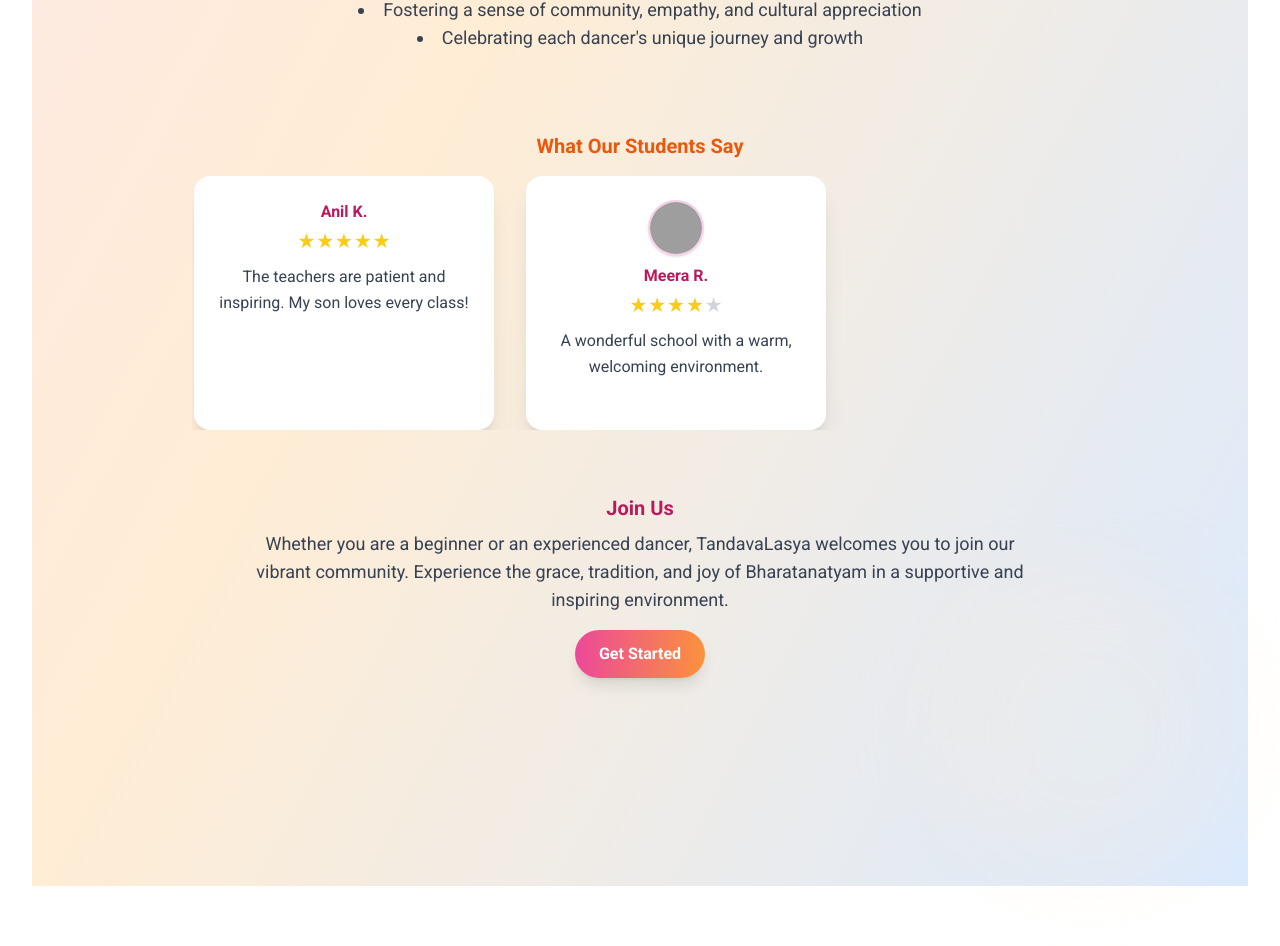
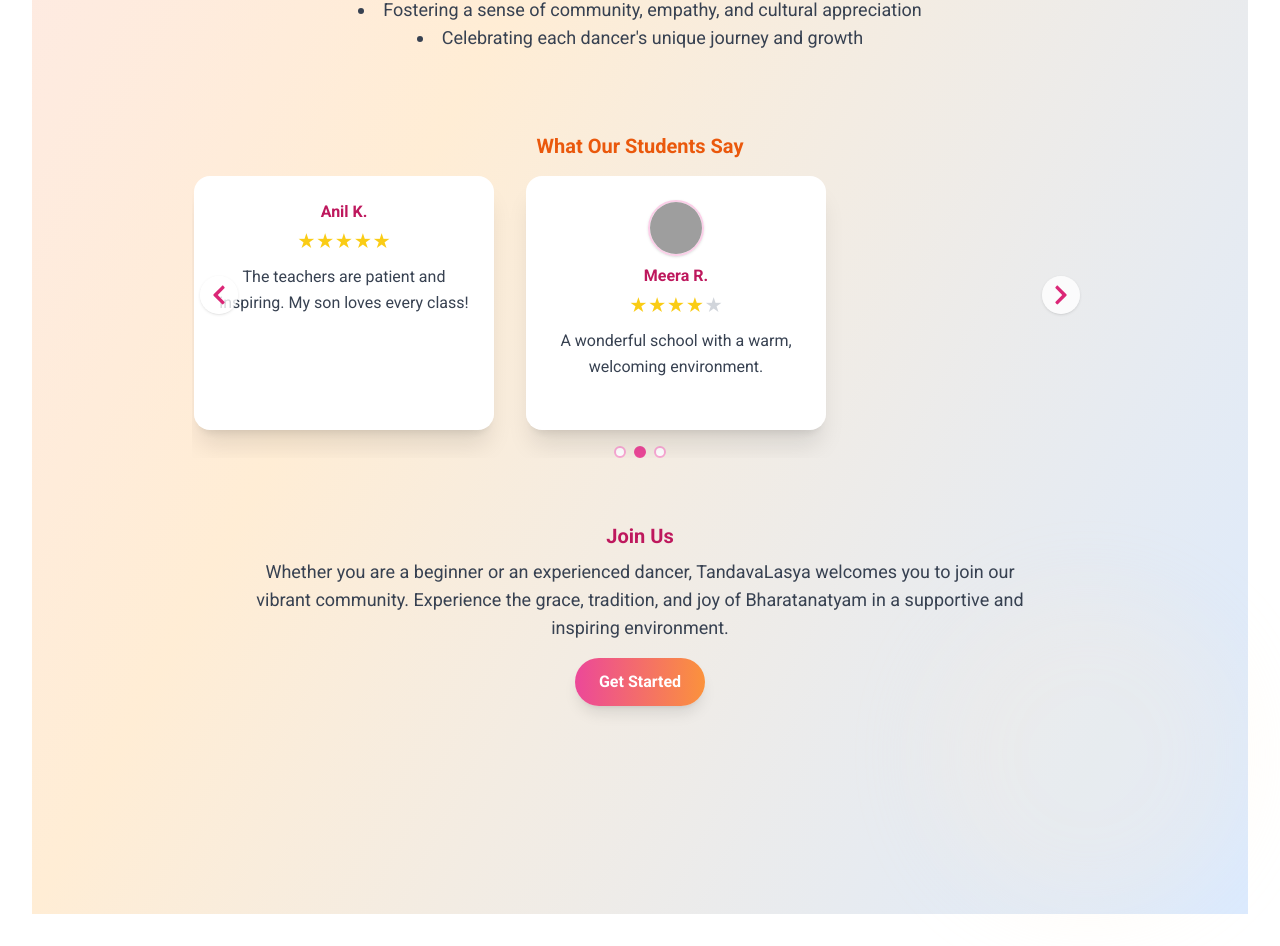
Before and after one commit to tandavalasya/browser, a React (Vite) app: page / in a window 1280 px wide. Shown: the part 1439-2385 px from the top of the page. Before the commit the page ends 2357 px from the top, so only its background shows below. Built offline with nearby package versions, Linux system fonts and the light colour scheme; grey boxes are pictures that could not be loaded.

Commit message:
Feature: Add left/right arrows and dots to reviews carousel for manual navigation and better UX

```diff
--- a/src/pages/Home.jsx
+++ b/src/pages/Home.jsx
@@ -1,6 +1,7 @@
 import React, { useEffect, useState, useRef } from 'react';
 import { motion, useAnimation } from 'framer-motion';
 import { Link } from 'react-router-dom';
+import { FaChevronLeft, FaChevronRight } from 'react-icons/fa';
 
 const containerVariants = {
   hidden: {},
@@ -32,6 +33,7 @@
 
 const Home = () => {
   const [reviews, setReviews] = useState([]);
+  const [currentIndex, setCurrentIndex] = useState(0);
   const carouselRef = useRef(null);
   const controls = useAnimation();
   useEffect(() => {
@@ -39,16 +41,20 @@
   }, []);
   // Auto-scroll logic
   useEffect(() => {
-    let interval;
-    if (reviews.length > 1) {
-      let index = 0;
-      interval = setInterval(() => {
-        index = (index + 1) % reviews.length;
-        controls.start({ x: -index * 340 });
-      }, 3500);
-    }
+    if (reviews.length <= 1) return;
+    let index = currentIndex;
+    const interval = setInterval(() => {
+      index = (index + 1) % reviews.length;
+      setCurrentIndex(index);
+    }, 3500);
     return () => clearInterval(interval);
-  }, [reviews, controls]);
+  }, [reviews, currentIndex]);
+  useEffect(() => {
+    controls.start({ x: -currentIndex * 340 });
+  }, [currentIndex, controls]);
+  const goTo = (idx) => setCurrentIndex(idx);
+  const prev = () => setCurrentIndex((prev) => (prev === 0 ? reviews.length - 1 : prev - 1));
+  const next = () => setCurrentIndex((prev) => (prev === reviews.length - 1 ? 0 : prev + 1));
 
   return (
     <div className="relative flex flex-col items-center justify-center w-full pb-20">
@@ -130,6 +136,13 @@
       {/* Reviews Carousel - floating above a soft background */}
       <motion.div className="w-full max-w-4xl mx-auto mt-8 mb-16 relative z-20 overflow-x-hidden">
         <h3 className="text-lg md:text-xl font-bold text-orange-600 mb-4 text-center">What Our Students Say</h3>
+        {/* Carousel Arrows */}
+        {reviews.length > 1 && (
+          <>
+            <button onClick={prev} className="absolute left-2 top-1/2 -translate-y-1/2 z-30 bg-white/80 hover:bg-pink-100 text-pink-600 rounded-full p-2 shadow transition-all"><FaChevronLeft size={22} /></button>
+            <button onClick={next} className="absolute right-2 top-1/2 -translate-y-1/2 z-30 bg-white/80 hover:bg-pink-100 text-pink-600 rounded-full p-2 shadow transition-all"><FaChevronRight size={22} /></button>
+          </>
+        )}
         <motion.div
           ref={carouselRef}
           className="flex gap-8 px-2"
@@ -157,6 +170,19 @@
             </motion.div>
           ))}
         </motion.div>
+        {/* Carousel Dots */}
+        {reviews.length > 1 && (
+          <div className="flex justify-center gap-2 mt-4">
+            {reviews.map((_, idx) => (
+              <button
+                key={idx}
+                onClick={() => goTo(idx)}
+                className={`w-3 h-3 rounded-full border-2 ${currentIndex === idx ? 'bg-pink-500 border-pink-500' : 'bg-white border-pink-300'} transition-all`}
+                aria-label={`Go to review ${idx + 1}`}
+              />
+            ))}
+          </div>
+        )}
       </motion.div>
       {/* Call to Action */}
       <motion.div className="w-full max-w-3xl mx-auto flex flex-col items-center mb-8 z-10" initial="hidden" whileInView="show" viewport={{ once: true }} variants={containerVariants}>
```
